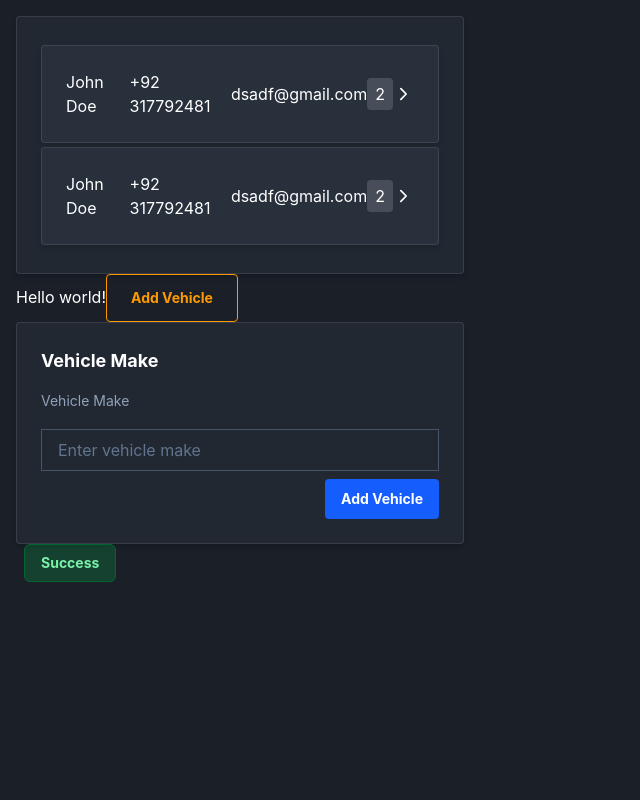
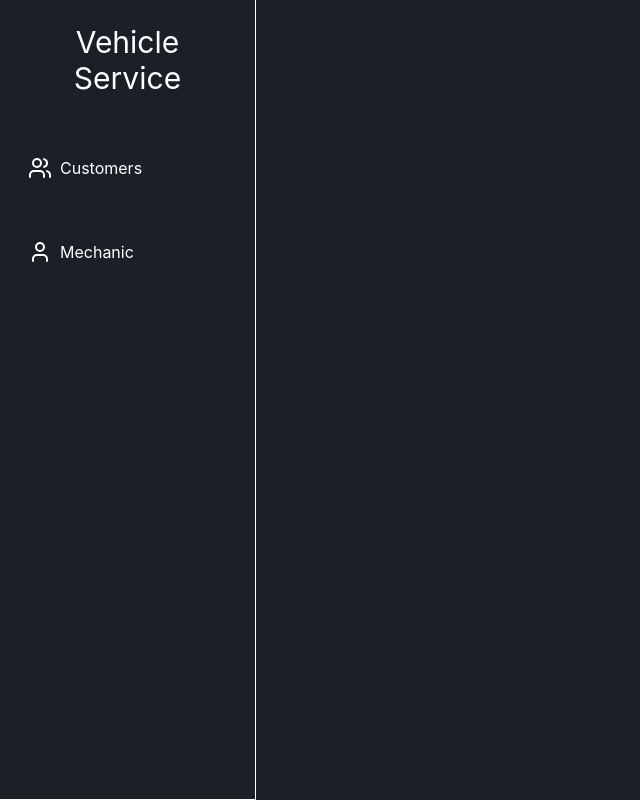
Before and after one commit to md-danish-lg/vehicle-service-frontend, a React (Vite) app: page / in a window 1280 px wide. Shown: the whole page, without its empty margins (0-640 px from the left). Built offline with nearby package versions, Linux system fonts and the light colour scheme.

Commit message:
add Sidebar component and integrate it into App; update Card component imports

```diff
--- a/src/App.tsx
+++ b/src/App.tsx
@@ -5,6 +5,7 @@ import { Input } from "./components/ui/Input";
 import { Modal } from "./components/ui/Modal";
 import { X } from "lucide-react";
 import { Table } from "./components/ui/Table";
+import { Sidebar } from "./components/screen/Sidebar";
 
 export default function App() {
     const [isOpen, setIsOpen] = useState(false);
@@ -25,42 +26,10 @@ export default function App() {
 ];
 
     return(
+        <>
+            <Sidebar />
+        </>
 
-    <div className="max-w-7xl mx-auto p-4">
-        <Table data={tableData}>
-            <Button variant="hollow" size="sm">
-                Edit
-            </Button>
-        </Table>
 
-        <h1 className="text-3xl font-bold underline"></h1>
-            Hello world!
-        <Button variant="hollow" size="lg" onClick={() => setIsOpen(true)}>
-            Add Vehicle
-        </Button>
-        <Input label="Vehicle Make" placeholder="Enter vehicle make" buttonType="primary" buttonText="Add Vehicle"></Input>
-
-        <Badge variant="success" size="md" className="ml-2">
-            Success
-        </Badge>
-
-        <Modal open={isOpen} onClose={() => setIsOpen(false)}>
-            <div className="flex items-center justify-between">
-                <h2>Assign Mechanic</h2>
-                <X className="h-6 w-6 cursor-pointer" onClick={() => setIsOpen(false)} />
-
-            </div>
-
-            <div className="mt-4 flex justify-end gap-2">
-                <Button variant="secondary" size="md" onClick={() => setIsOpen(false)}>
-                Cancel
-                </Button>
-
-                <Button variant="primary" size="md">
-                Assign
-                </Button>
-            </div>
-        </Modal>
-    </div>
     )
 }
--- /dev/null
+++ b/src/components/screen/Sidebar.tsx
@@ -0,0 +1,17 @@
+import { User, Users } from "lucide-react";
+
+export function Sidebar(){
+
+    return (<div className="sidebar fixed h-full w-3xs px-5 pt-6  border border-l-0 border-t-0">
+        <div className="title text-center text-3xl">
+            <h1>Vehicle Service</h1>
+
+        </div>
+
+        <div className="entities mt-10 flex flex-col gap-5 ">
+            <div className="flex gap-2 hover:bg-white/5 py-5 px-2 rounded-md hover:border hover:border-l-blue-700 hover:border-l-5 transition-all"><Users className="w-6 h-6" /> Customers</div>
+            <div className="flex gap-2 hover:bg-white/5 py-5 px-2 rounded-md hover:border hover:border-l-blue-700 hover:border-l-5 transition-all"><User className="w-6 h-6" />Mechanic</div>
+        </div>
+    </div>
+    )
+}
--- a/src/components/ui/Card.tsx
+++ b/src/components/ui/Card.tsx
@@ -1,4 +1,4 @@
-import type { ComponentProps, ReactNode } from "react";
+import type { ReactNode } from "react";
 import { twMerge } from "tailwind-merge";
 
 
```
